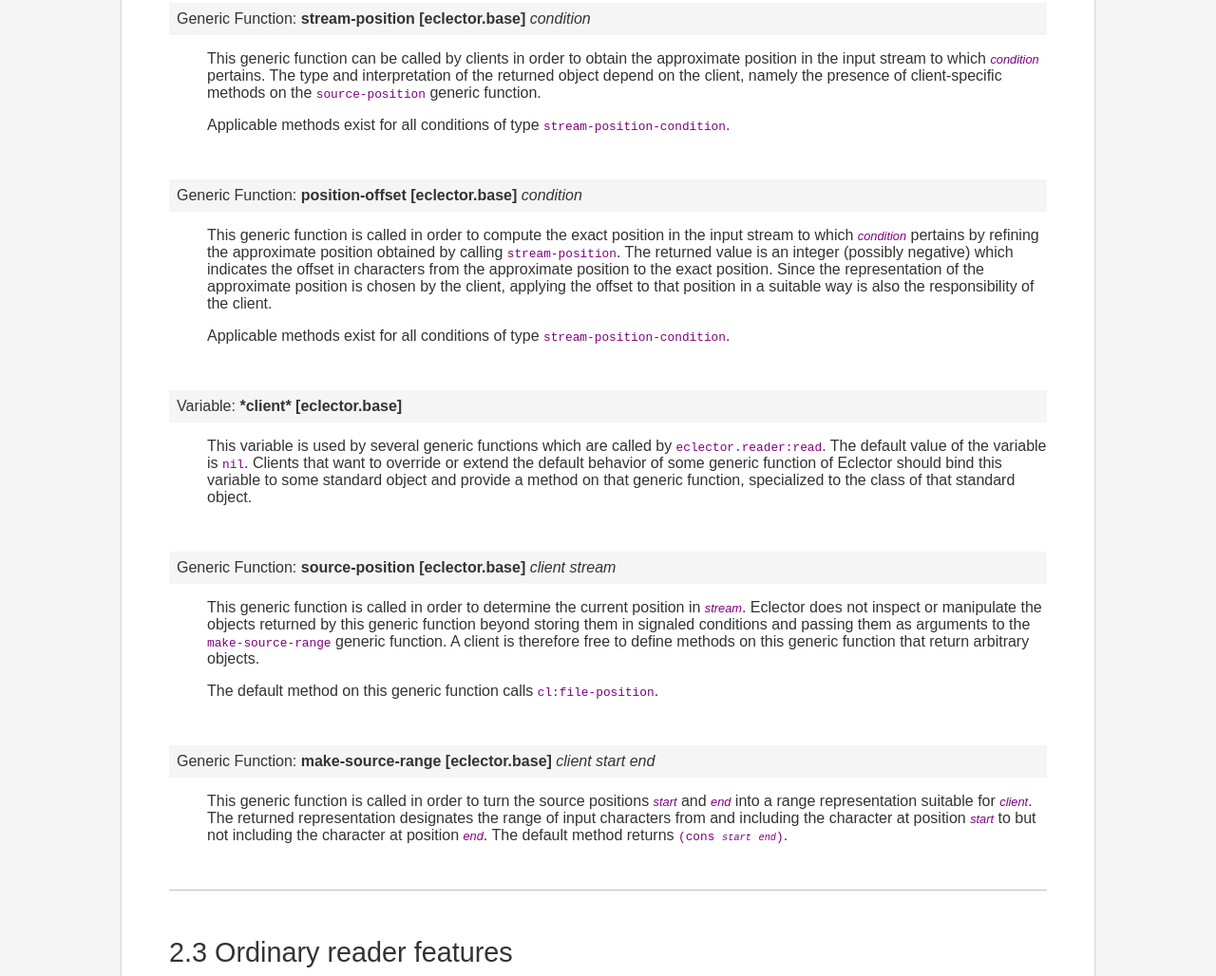
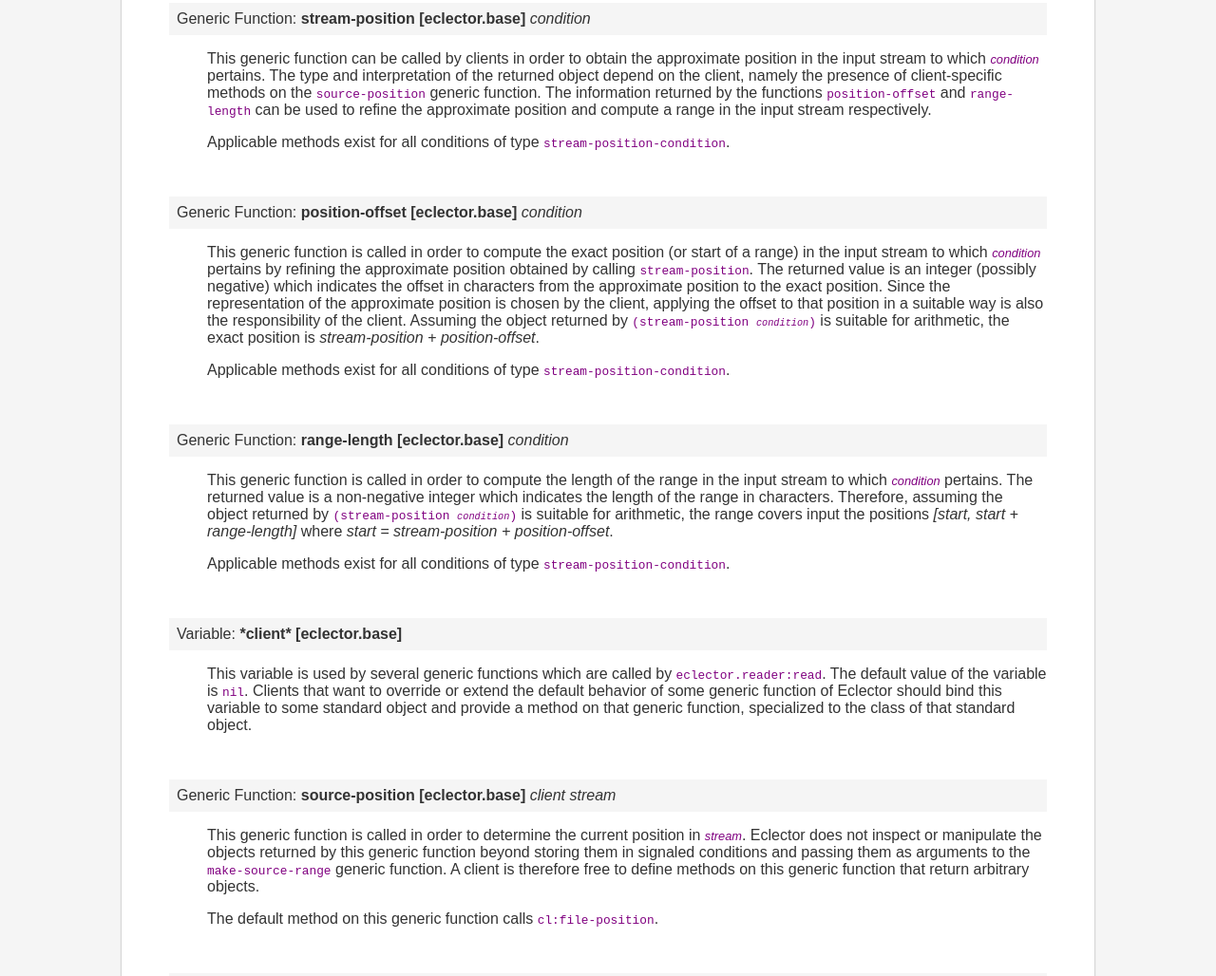
Before and after one commit to s-expressionists/Eclector, a plain HTML site: page eclector.html in a window 1280 px wide. Shown: the part 3910-4938 px from the top of the page at 95% size. Drawn offline with Linux system fonts and the light colour scheme.

Commit message:
Documentation update

```diff
--- a/eclector.html
+++ b/eclector.html
@@ -550,7 +550,10 @@ the exact position.
 approximate position in the input stream to which <var>condition</var>
 pertains.  The type and interpretation of the returned object depend on
 the client, namely the presence of client-specific methods on the
-<tt>source-position</tt> generic function.
+<tt>source-position</tt> generic function.  The information returned by the
+functions <tt>position-offset</tt> and <tt>range-length</tt> can be used to refine
+the approximate position and compute a range in the input stream
+respectively.
 </p>
 <p>Applicable methods exist for all conditions of type
 <tt>stream-position-condition</tt>.
@@ -560,13 +563,31 @@ the client, namely the presence of client-specific methods on the
 <dt id="index-position_002doffset-_005beclector_002ebase_005d"><span class="category">Generic Function: </span><span><strong>position-offset [eclector.base]</strong> <em>condition</em><a href='#index-position_002doffset-_005beclector_002ebase_005d' class='copiable-anchor'> &para;</a></span></dt>
 <dd>
 <p>This generic function is called in order to compute the exact position
-in the input stream to which <var>condition</var> pertains by refining the
-approximate position obtained by calling <tt>stream-position</tt>.  The
-returned value is an integer (possibly negative) which indicates the
-offset in characters from the approximate position to the exact
-position.  Since the representation of the approximate position is
-chosen by the client, applying the offset to that position in a suitable
-way is also the responsibility of the client.
+(or start of a range) in the input stream to which <var>condition</var>
+pertains by refining the approximate position obtained by calling
+<tt>stream-position</tt>.  The returned value is an integer (possibly
+negative) which indicates the offset in characters from the approximate
+position to the exact position.  Since the representation of the
+approximate position is chosen by the client, applying the offset to
+that position in a suitable way is also the responsibility of the
+client.  Assuming the object returned by <tt>(stream-position
+<var>condition</var>)</tt> is suitable for arithmetic, the exact position is
+<em class='math'>stream-position + position-offset</em>.
+</p>
+<p>Applicable methods exist for all conditions of type
+<tt>stream-position-condition</tt>.
+</p></dd></dl>
+
+<span id="Generic_002dFunction-eclector_002ebase_007crange_002dlength"></span><dl class="def">
+<dt id="index-range_002dlength-_005beclector_002ebase_005d"><span class="category">Generic Function: </span><span><strong>range-length [eclector.base]</strong> <em>condition</em><a href='#index-range_002dlength-_005beclector_002ebase_005d' class='copiable-anchor'> &para;</a></span></dt>
+<dd>
+<p>This generic function is called in order to compute the length of the
+range in the input stream to which <var>condition</var> pertains.  The
+returned value is a non-negative integer which indicates the length of
+the range in characters.  Therefore, assuming the object returned by
+<tt>(stream-position <var>condition</var>)</tt> is suitable for arithmetic, the
+range covers input the positions <em class='math'>[start, start + range-length]</em>
+where <em class='math'>start = stream-position + position-offset</em>.
 </p>
 <p>Applicable methods exist for all conditions of type
 <tt>stream-position-condition</tt>.
@@ -2786,6 +2807,7 @@ Next: <a href="#Changelog" accesskey="n" rel="next">Changelog</a>, Previous: <a
 <tr><td></td><td valign="top"><a href="#index-position_002doffset-_005beclector_002ebase_005d"><code>position-offset [eclector.base]</code></a>:</td><td>&nbsp;</td><td valign="top"><a href="#Basic-features">Basic features</a></td></tr>
 <tr><td colspan="4"> <hr></td></tr>
 <tr><th id="Function-and-macro-and-variable-and-type-index_fn_letter-R">R</th><td></td><td></td></tr>
+<tr><td></td><td valign="top"><a href="#index-range_002dlength-_005beclector_002ebase_005d"><code>range-length [eclector.base]</code></a>:</td><td>&nbsp;</td><td valign="top"><a href="#Basic-features">Basic features</a></td></tr>
 <tr><td></td><td valign="top"><a href="#index-read-_005beclector_002econcrete_002dsyntax_002dtree_005d"><code>read [eclector.concrete-syntax-tree]</code></a>:</td><td>&nbsp;</td><td valign="top"><a href="#CST-reader-features">CST reader features</a></td></tr>
 <tr><td></td><td valign="top"><a href="#index-read-_005beclector_002eparse_002dresult_005d"><code>read [eclector.parse-result]</code></a>:</td><td>&nbsp;</td><td valign="top"><a href="#Parse-result-construction-features">Parse result construction features</a></td></tr>
 <tr><td></td><td valign="top"><a href="#index-read-_005beclector_002ereader_005d"><code>read [eclector.reader]</code></a>:</td><td>&nbsp;</td><td valign="top"><a href="#Common-Lisp-reader-compatible-interface">Common Lisp reader compatible interface</a></td></tr>
@@ -2867,7 +2889,12 @@ Previous: <a href="#Function-and-macro-and-variable-and-type-index" accesskey="p
 <dt><span>Release 0.10 (not yet released)</span></dt>
 <dd>
 <ul>
-</ul>
+<li> The new reader <tt>eclector.base:range-length</tt> can be applied to conditions of
+type <tt>eclector.base:stream-position-condition</tt> (which includes almost all
+conditions related to syntax errors) to determine the length of the
+sub-sequence of the input to which the condition in question pertains.
+
+</li></ul>
 </dd>
 <dt><span>Release 0.9 (2023-03-19)</span></dt>
 <dd>
```
Also changed, not shown: 2 other files.
